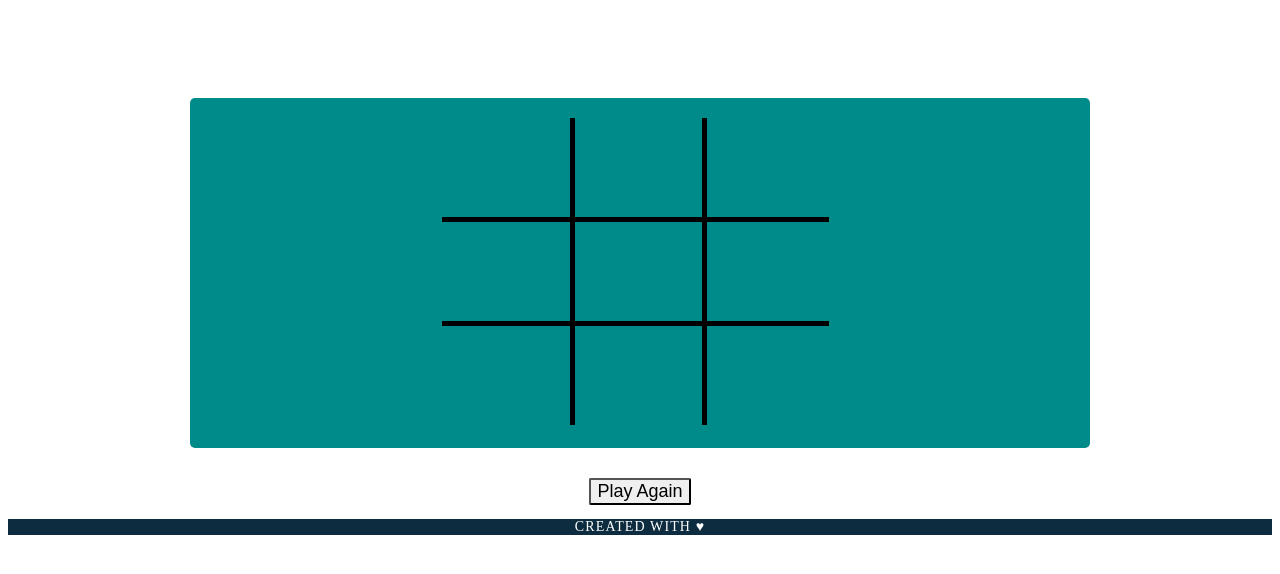
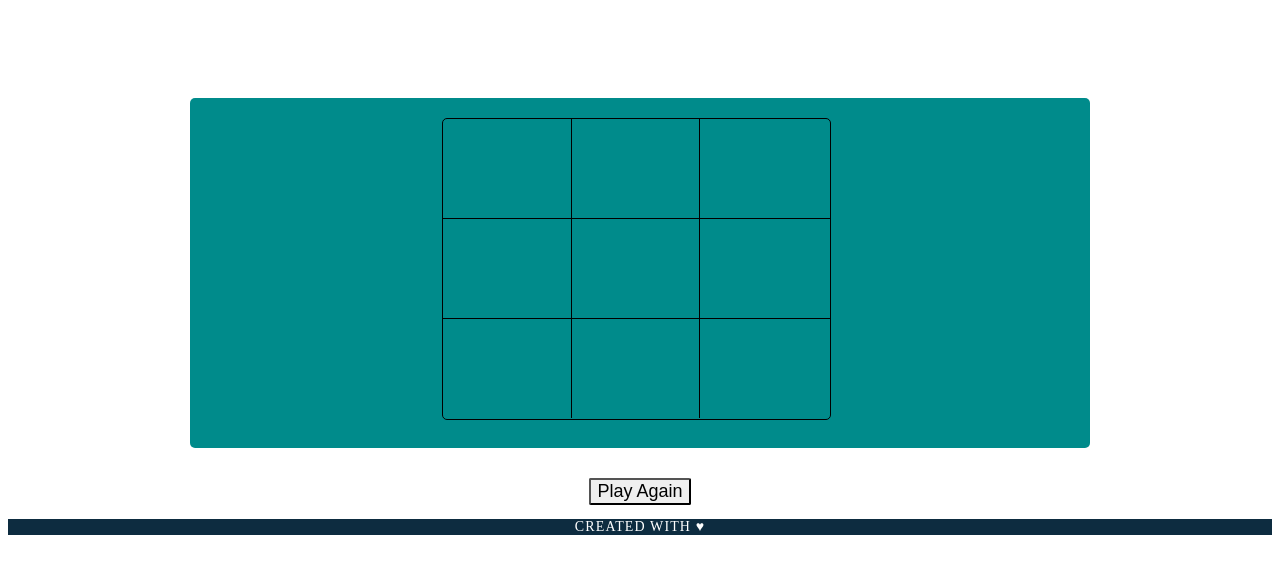
Before and after one commit to sumayahtechcampus/ProjectOne, a plain HTML site: page index.html in a window 1280 px wide. Shown: the part 130-704 px from the top of the page. Drawn offline with nearby package versions, Linux system fonts and the light colour scheme.

Commit message:
change css

```diff
--- a/style.css
+++ b/style.css
@@ -41,7 +41,7 @@ header{
      text-align: center;
      height: 300px;
      margin-top: 20px;
-     /*border: 1px solid black;*/
+     border: 1px solid black;
      border-radius: 5px;
 
 }
@@ -56,15 +56,14 @@ header{
 .container .game .top-row{
     width: 100% ;
     height: 33%;
-    border-bottom: 1px solid black;
-    border-width: thick;
+     border-bottom: 1px solid black;
 }
 
 .container .game .top-row div {
     width: 33% ;
     height: 100%;
     border-right: 1px solid black;
-    border-width: thick;
+    /* border-width: thick; */
 }
 .container .game .top-row div:nth-child(3) {
     border-right: none;
@@ -74,14 +73,14 @@ header{
     width: 100% ;
     height: 33%;
     border-bottom: 1px solid black;
-    border-width: thick;
+    /* border-width: thick; */
 }
 
 .container .game .second-row div {
     width: 33% ;
     height: 100%;
     border-right: 1px  solid black;
-      border-width: thick;
+      /* border-width: thick; */
 }
 .container .game .second-row div:nth-child(3) {
     border-right: none;
@@ -97,7 +96,7 @@ header{
     width: 33% ;
     height: 100%;
     border-right: 1px solid black;
-    border-width: thick;
+    /* border-width: thick; */
 }
 .container .game .third-row div:nth-child(3) {
     border-right: none;
```
Also changed, not shown: 1 other file.
